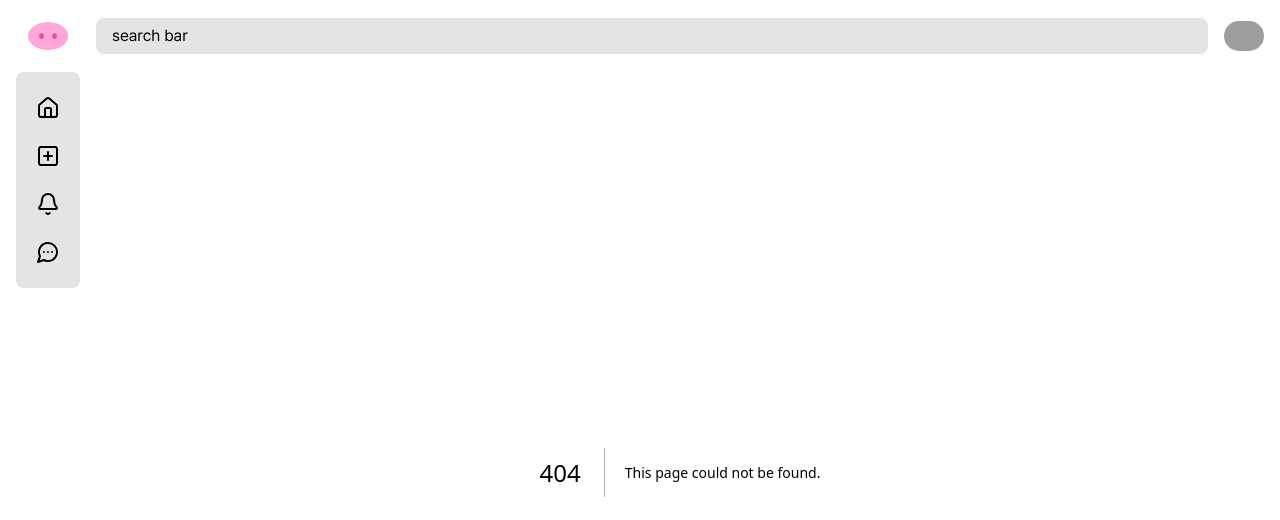
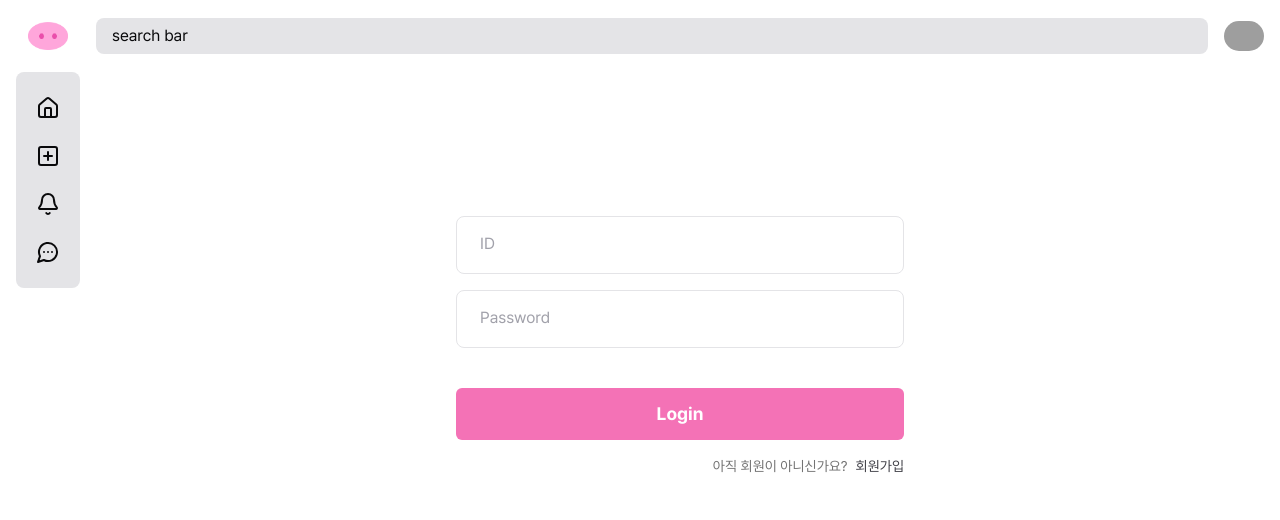
Before and after one commit to The-Greatest-Piggy/pigrest-client, a Next.js app: page /auth in a window 1280 px wide. Before the commit this address had no page. Shown: the top 520 px of the page. Built offline with nearby package versions, Linux system fonts and the light colour scheme; grey boxes are pictures that could not be loaded.

Commit message:
[#2]feat: 로그인/회원가입 뷰 구현
TODO
- react-hook-form 활용해서 리팩토링 진행

```diff
--- /dev/null
+++ b/src/app/auth/page.tsx
@@ -0,0 +1,202 @@
+"use client";
+
+import Input from "@/components/common/Input";
+import { useRouter } from "next/navigation";
+import React, { useCallback, useState } from "react";
+
+const Auth = () => {
+  const router = useRouter();
+  const [user, setUser] = useState({
+    userId: "",
+    password: "",
+    username: "",
+  });
+  const [confirmPassword, setConfirmPassword] = useState("");
+
+  const [variant, setVariant] = useState<"login" | "register">("login");
+
+  const toggleVariant = useCallback(() => {
+    setVariant((prev) => (prev === "login" ? "register" : "login"));
+    // initialize
+    setUser({
+      userId: "",
+      password: "",
+      username: "",
+    });
+  }, []);
+
+  // TODO: login, resiger logic 붙이기
+  // TODO: 비로그인 시, 보이는 layout이 바껴야됨 (나중에 token으로 처리)
+  const handleLogin = useCallback(
+    (e: React.FormEvent) => {
+      e.preventDefault();
+      const { userId, password } = user;
+
+      // 모든 항목이 채워져야 한다
+      if (!userId.trim() || !password.trim()) {
+        alert("all fields are required");
+        return;
+      }
+
+      // userId
+
+      // password
+
+      router.push("/");
+    },
+    [router, user]
+  );
+  const handleRegister = useCallback(
+    (e: React.FormEvent) => {
+      e.preventDefault();
+      const { userId, username, password } = user;
+
+      // 모든 항목이 채워져야 한다
+      if (
+        !userId.trim() ||
+        !username.trim() ||
+        !password.trim() ||
+        !confirmPassword.trim()
+      ) {
+        alert("all fields are required");
+        return;
+      }
+
+      /**
+       * userId
+       * @rule 4 ~ 12글자: "아이디는 4자 이상 12자 이하로 입력해주세요."
+       * @rule 영어 소문자, 숫자 가능, 특수기호는 언더바만 가능: "아이디는 영문 소문자, 숫자, 특수문자(_)로만 구성해야 합니다."
+       *
+       * // TODO: 이미 사용중인 경우: "이미 사용하고 있는 아이디입니다."
+       */
+
+      /**
+       * password
+       * @rule 8 ~ 20글자: "비밀번호는 8자 이상 20자 이하로 입력해주세요."
+       * @rule 영문 대/소문자, 숫자, 특수문자 모두 한 글자 이상씩 포함. 단, 특수문자는  !@#$%^&*중 하나
+       * @rule 비밀번호 확인과 일치 여부: "비밀번호와 비밀번호 확인이 일치하지 않습니다."
+       */
+
+      /**
+       * username
+       * @rule 4 ~ 12글자: "닉네임은 4자 이상 12자 이하로 입력해주세요."
+       * @rule 한글, 영문 소문자, 숫자 가능, 특수기호는 언더바만 가능: "닉네임은 한글, 영문 소문자, 숫자, 특수문자(_)로만 구성해야 합니다."
+       */
+
+      router.push("/");
+    },
+    [router, user, confirmPassword]
+  );
+
+  return (
+    <div>
+      <div className="w-full h-full">
+        <div className="flex justify-center">
+          <div
+            className="
+          px-16
+          py-16
+          self-center
+          mt-2
+          lg:w-3/5
+          lg:max-w-xl
+          rounded-md
+          w-full
+          "
+          >
+            <h2 className="text-white text-4xl mb-8 font-semibold">
+              {variant === "login" ? "Sign in" : "Register"}
+            </h2>
+
+            {/* input */}
+            <div className="flex flex-col gap-4">
+              {/* userId */}
+              <Input
+                id={user.userId}
+                onChange={(e) =>
+                  setUser((prev) => ({ ...prev, userId: e.target.value }))
+                }
+                value={user.userId}
+                label="ID"
+                type="text"
+              />
+              {/* password */}
+              <Input
+                id={user.password}
+                onChange={(e) =>
+                  setUser((prev) => ({ ...prev, password: e.target.value }))
+                }
+                value={user.password}
+                label="Password"
+                type="password"
+              />
+              {/* confirm password */}
+              {variant === "register" && (
+                <Input
+                  id={confirmPassword}
+                  onChange={(e) => setConfirmPassword(e.target.value)}
+                  value={confirmPassword}
+                  label="Confirm password"
+                  type="password"
+                />
+              )}
+              {/* username */}
+              {variant === "register" && (
+                <Input
+                  id={user.username}
+                  onChange={(e) =>
+                    setUser((prev) => ({ ...prev, username: e.target.value }))
+                  }
+                  value={user.username}
+                  label="Username"
+                  type="text"
+                />
+              )}
+            </div>
+
+            {/* login/register button */}
+            <button
+              // FIXME: 나중에 로직 붙이고 나서 onClick 수정할 것
+              onClick={variant === "login" ? handleLogin : handleRegister}
+              className="
+            bg-pink-400
+            hover:bg-pink-600
+            py-3
+            text-white
+            text-lg
+            font-bold
+            rounded-md
+            w-full
+            mt-10
+            transition
+          "
+            >
+              {variant === "login" ? "Login" : "Register"}
+            </button>
+
+            {/* footer */}
+            <p className="text-neutral-500 mt-4 text-sm text-end">
+              {variant === "login"
+                ? "아직 회원이 아니신가요?"
+                : "이미 계정이 있으신가요?"}
+              <span
+                onClick={toggleVariant}
+                className="
+              text-zinc-700
+              ml-2
+              hover:underline
+              hover:text-zinc-950
+              cursor-pointer
+            "
+              >
+                {variant === "login" ? "회원가입" : "로그인"}
+              </span>
+            </p>
+          </div>
+        </div>
+      </div>
+    </div>
+  );
+};
+
+export default Auth;
--- a/src/components/common/Button.tsx
+++ b/src/components/common/Button.tsx
@@ -37,17 +37,17 @@ const Button: React.FC<ButtonProps> = ({
       transition
       ${fullWidth ? "w-full" : "w-fit"}
       ${secondary ? "bg-[#E9E9E9]" : "bg-pink-400"}
-      ${secondary ? "text-[#333333]" : "text-white"}
-      ${secondary ? "border-[#333333]" : "border-pink-400"}
+      ${secondary ? "text-zinc-700" : "text-white"}
+      ${secondary ? "border-zinc-700" : "border-pink-400"}
       ${large ? "text-xl" : "text-md"}
       ${large ? "px-5" : "px-4"}
       ${large ? "py-3" : "py-2"}
       ${outline ? "bg-transparent" : ""}
       ${outline ? "border-2 border-pink-400" : ""}
-      ${outline ? "text-[#333333]" : ""}
+      ${outline ? "text-zinc-700" : ""}
       ${none ? "bg-transparent" : ""}
       ${none ? "" : ""}
-      ${none ? "text-[#333333]" : ""}
+      ${none ? "text-zinc-700" : ""}
       ${className || ""}
     `}
     >
--- /dev/null
+++ b/src/components/common/Input.tsx
@@ -0,0 +1,74 @@
+import React from "react";
+
+interface InputProps {
+  id: string;
+  onChange: (e: React.ChangeEvent<HTMLInputElement>) => void;
+  value: string | number;
+  label: string;
+  type?: string;
+  className?: string;
+  step?: string;
+}
+
+const Input: React.FC<InputProps> = ({
+  id,
+  onChange,
+  value,
+  label,
+  type,
+  className,
+  step,
+}) => {
+  return (
+    <div className="relative">
+      <input
+        id={id}
+        value={value}
+        type={type}
+        step={step}
+        onChange={onChange}
+        className={`
+          block
+          rounded-lg
+          border
+          px-6
+          pt-6
+          pb-2
+          w-full
+          text-md
+          text-zinc-700
+          appearance-none
+          focus:outline-none
+          focus:ring-0
+          peer
+          ${className || ""}
+        `}
+        placeholder=""
+      />
+      <label
+        className="
+          absolute
+          text-md
+          text-zinc-400
+          duration-150
+          transform
+          -translate-y-3
+          scale-75
+          top-4
+          z-10
+          origin-[0]
+          left-6
+          peer-placeholder-shown:scale-100
+          peer-placeholder-shown:translate-y-0
+          peer-focus:scale-75
+          peer-focus:-translate-y-3
+        "
+        htmlFor={id}
+      >
+        {label}
+      </label>
+    </div>
+  );
+};
+
+export default Input;
```
